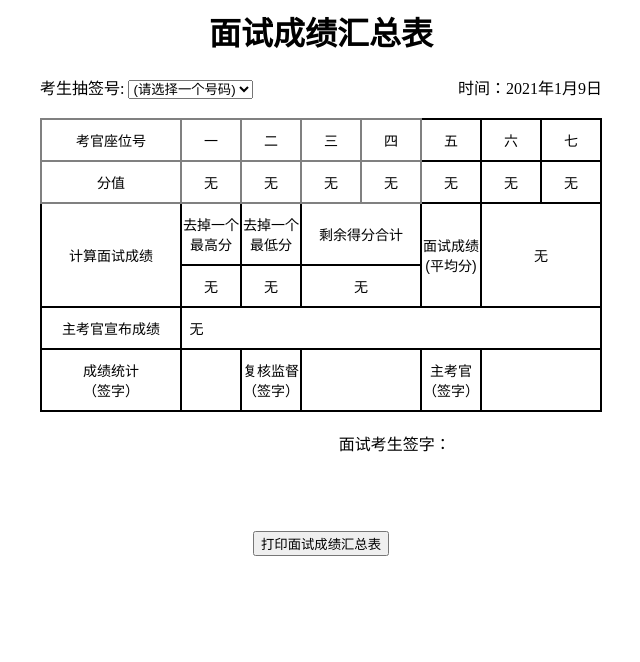
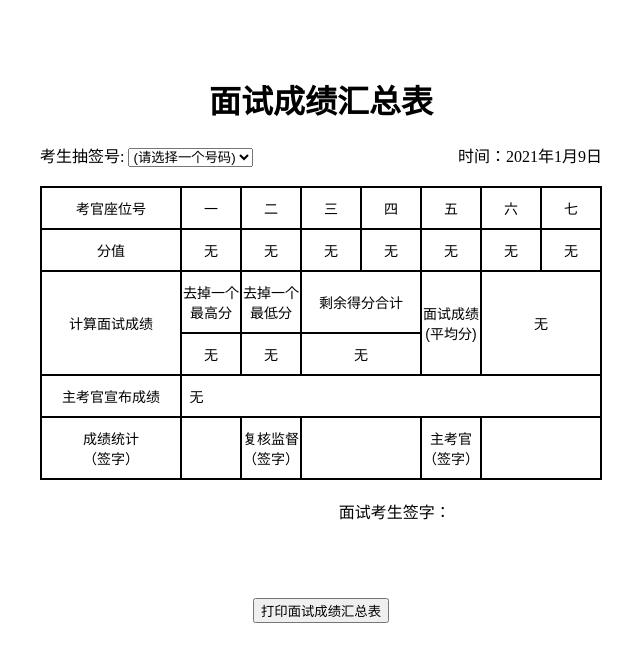
Before and after one commit to Fungungun/interview-scoring, a Django app: template scoring/main/templates/main/final.html in a window 1280 px wide. Shown: the top 662 px of the page, without its empty margins (319-959 px from the left). Run offline with Django 3.2, Linux system fonts and the light colour scheme; the template is opened without the code that fills it: values that come from a table or form of the project are taken from there, others are empty; data comes from the database, SQL or seed files in the repository.

Commit message:
modify table style.

```diff
--- a/scoring/main/templates/main/final.html
+++ b/scoring/main/templates/main/final.html
@@ -4,13 +4,13 @@
 </head>
 
 <style type="text/css">
-  .tg  {border-collapse:collapse;border-spacing:0;}
+  .tg  {border-color:black;border-collapse:collapse;border-spacing:0;}
   .tg td{border-color:black;border-style:solid;border-width:2px;font-family:Arial, sans-serif;font-size:14px;
     overflow:hidden;padding:10px 0px;word-break:normal;}
   .tg th{border-color:black;border-style:solid;border-width:2px;font-family:Arial, sans-serif;font-size:14px;
     font-weight:normal;overflow:hidden;padding:10px 0px;word-break:normal;}
-  .tg .tg-9wq8{border-color:inherit;text-align:center;vertical-align:middle}
-  .tg .tg-nrix{text-align:center;vertical-align:middle}
+  .tg .tg-9wq8{border-color:black;;text-align:center;vertical-align:middle}
+  .tg .tg-nrix{border-color:black;text-align:center;vertical-align:middle}
 
   .content {
   max-width: 700px;
@@ -20,7 +20,7 @@
 
 <body>
   <div class="content" id="mainContainer">
-    <h1 style="text-align: center">面试成绩汇总表</h1>
+    <h1 style="text-align: center; margin-top:2cm">面试成绩汇总表</h1>
 
       <div style="display: inline-block; width: 100%; margin-bottom: 0.5cm;">
         <div style="float: left;">
```
